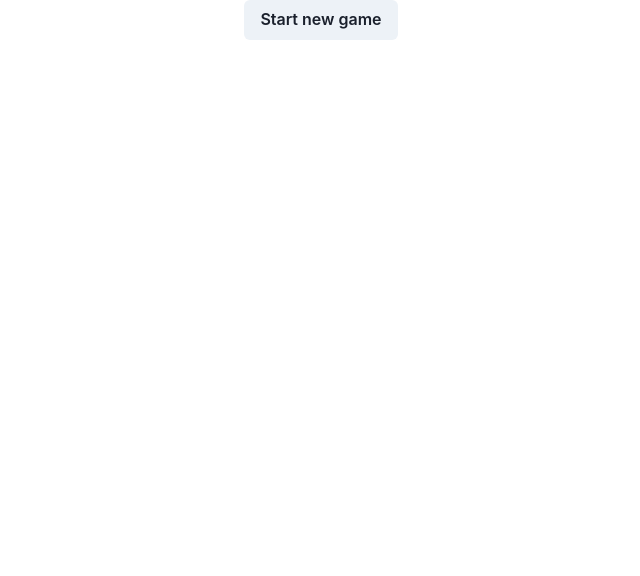
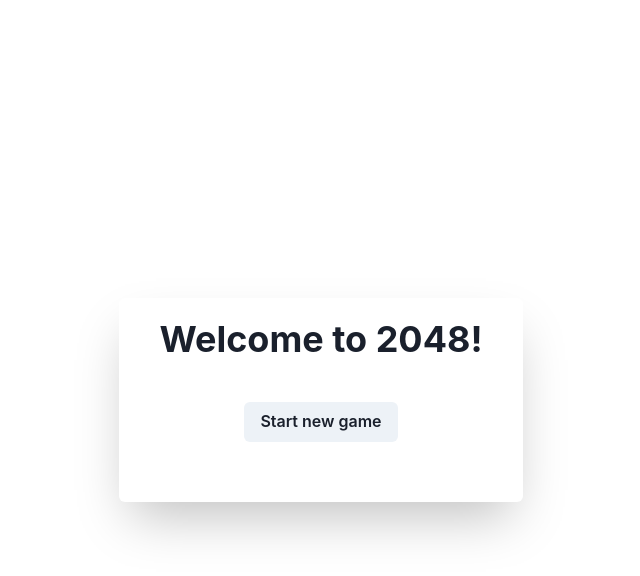
Before and after one commit to yankostadinov/2048, a React (Vite) app: page / in a window 1280 px wide. Shown: the top 576 px of the page, without its empty margins (319-959 px from the left). Built offline with nearby package versions, Linux system fonts and the light colour scheme.

Commit message:
style main game view

```diff
--- a/src/App.tsx
+++ b/src/App.tsx
@@ -1,4 +1,14 @@
-import { Box, Button, VStack } from '@chakra-ui/react';
+import {
+  Box,
+  Button,
+  Card,
+  CardBody,
+  CardFooter,
+  CardHeader,
+  Center,
+  Heading,
+  VStack,
+} from '@chakra-ui/react';
 import { FC } from 'react';
 import GameControls from './components/GameControls';
 import Grid from './components/Grid';
@@ -12,6 +22,12 @@ const App: FC = () => {
   const gameStatus = useGameStore(store => store.gameStatus);
 
   return (
+    <Center h="100vh" w="100vw">
+      <Card align="center" px="20px" boxShadow="2xl">
+        <CardHeader>
+          <Heading>Welcome to 2048!</Heading>
+        </CardHeader>
+        <CardBody>
           <VStack as="main">
             <Button onClick={() => startGame()}>Start new game</Button>
             {gameStatus !== GameStatus.INITIAL && (
@@ -20,11 +36,16 @@ const App: FC = () => {
                   {gameStatus === GameStatus.LOSE && <LoseMessage />}
                   <Grid />
                 </Box>
-          {gameStatus === GameStatus.IN_PROGRESS && <GameControls />}
-          {gameStatus === GameStatus.WIN && <WinMessage />}
               </>
             )}
           </VStack>
+        </CardBody>
+        <CardFooter>
+          {gameStatus === GameStatus.IN_PROGRESS && <GameControls />}
+          {gameStatus === GameStatus.WIN && <WinMessage />}
+        </CardFooter>
+      </Card>
+    </Center>
   );
 };
 
--- a/src/components/WinMessage.tsx
+++ b/src/components/WinMessage.tsx
@@ -6,7 +6,7 @@ const WinScreen: FC = () => (
   <Center>
     <motion.div
       animate={{
-        scale: [1, 1.5, 1],
+        scale: [1, 1.2, 1],
         color: ['#FF0000', '#00FF00'],
         transition: { repeat: Infinity },
       }}
--- a/src/utils/config.ts
+++ b/src/utils/config.ts
@@ -10,7 +10,7 @@ interface GameConfig {
 }
 
 const config: GameConfig = {
-  size: 4,
+  size: 6,
   obstacles: 0,
   targetPower: 3,
   keyboardShortcutsEnabled: true,
```
Lines whose indentation alone changed are shown as unchanged.
